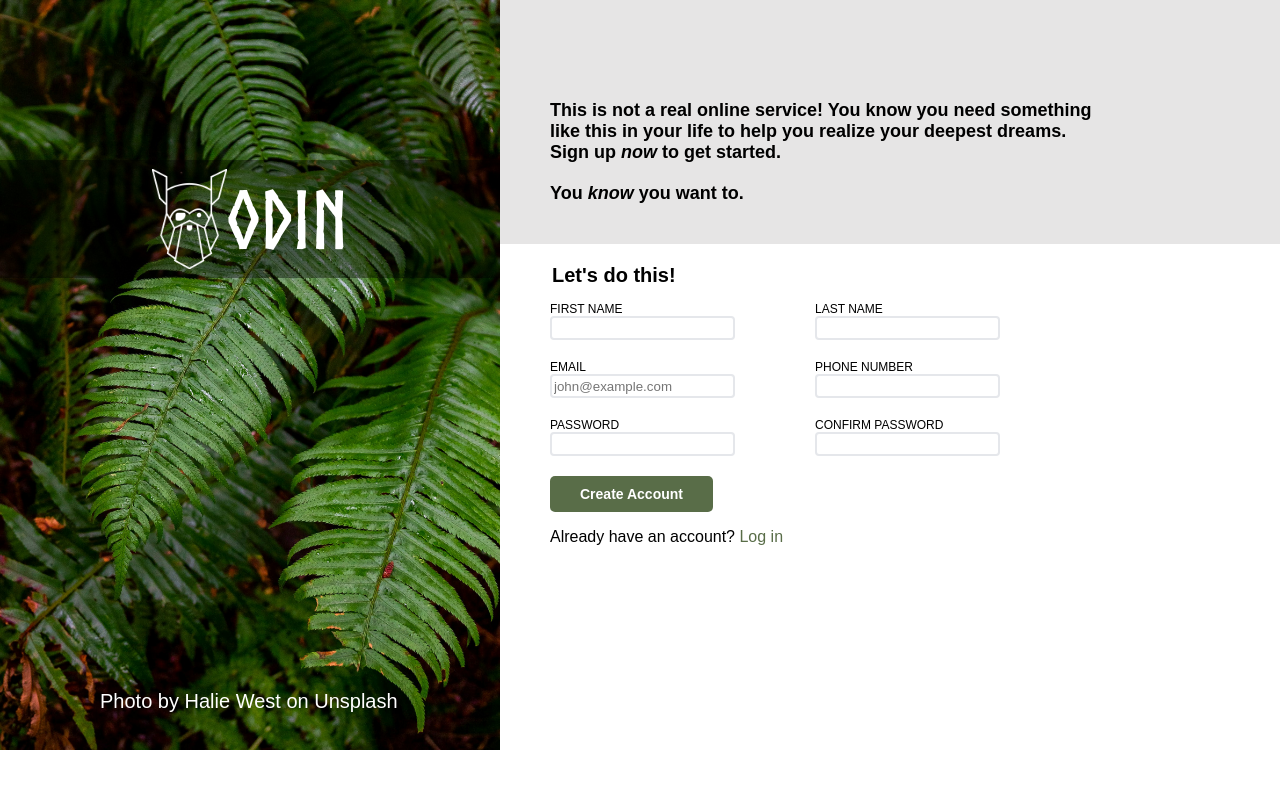
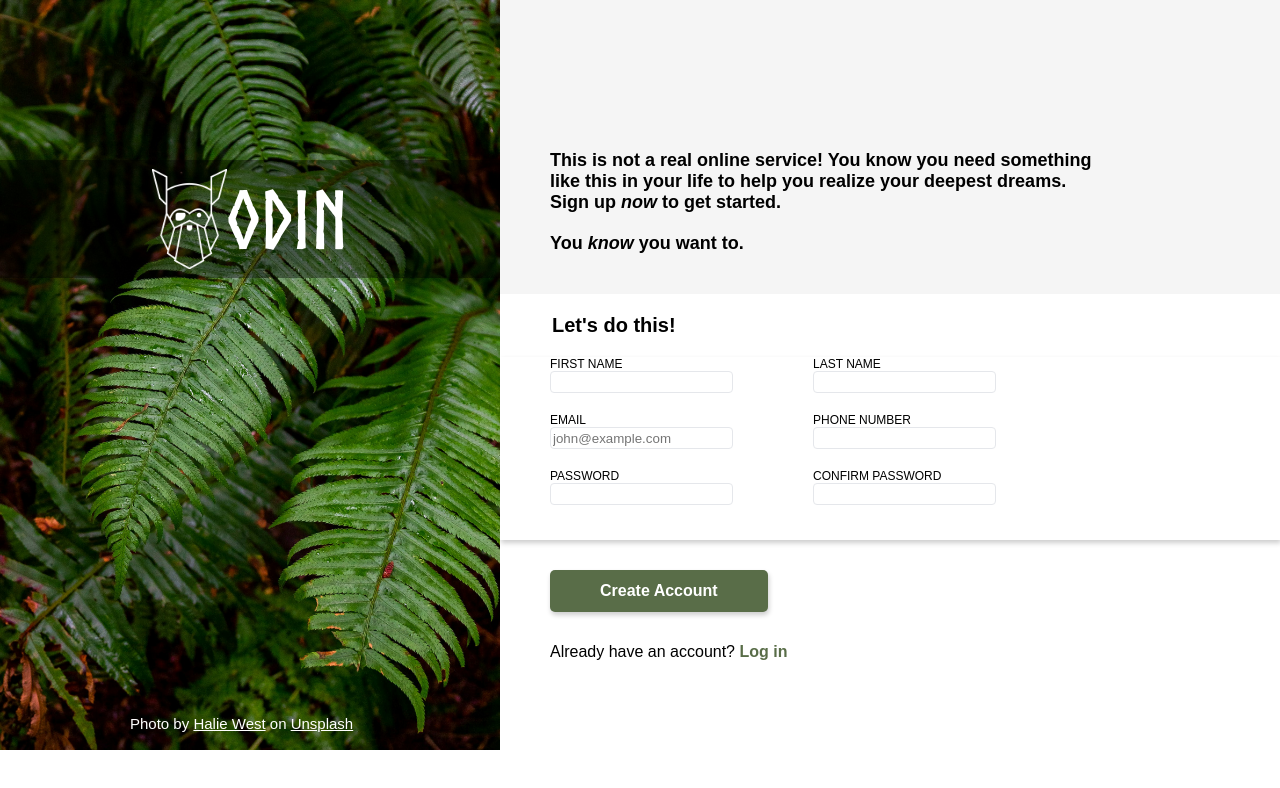
Before and after one commit to tanjonarazaka/sign-up-form, a plain HTML site: page index.html in a window 1280 px wide. Drawn offline with Linux system fonts and the light colour scheme.

Commit message:
Add form validation style and fix css layouts

```diff
--- a/index.html
+++ b/index.html
@@ -10,7 +10,9 @@
     <div class="container">
         <section class="left-section">
             <img src="images/background-image.jpg" class="bg-image">
-            <p>Photo by Halie West on Unsplash</p>
+            <p>Photo by <a href="">Halie West</a> on
+                <a href="https://unsplash.com/photos/green-leaf-plant-in-close-up-photography-25xggax4bSA">
+                Unsplash</a></p>
 
             <div class="logo-container">
                 <img src="images/odin.png" class="logo">
--- a/styles/style.css
+++ b/styles/style.css
@@ -36,11 +36,14 @@ body {
 
 .left-section > p {
     position: absolute;
-    top: 670px;
-    left: 100px;
+    top: 700px;
+    left: 130px;
     color: white;
-    font-size: 20px;
-    text-align: center;
+    font-size: 15px;
+}
+
+.left-section > p > a {
+    color: white;
 }
 
 .bg-image {
@@ -82,9 +85,8 @@ body {
 .top-container {
     display: flex;
     flex-direction: column;
-    /* align-items: center; */
-    background-color: rgb(230, 229, 229);
-    padding: 100px 0px 40px 50px;
+    background-color: rgb(245, 245, 245);
+    padding: 150px 0px 40px 50px;
 }
 
 .top-container > p {
@@ -109,6 +111,11 @@ p > span {
 .form-container {
     display: flex;
     gap: 80px;
+    margin-left: -50px;
+    margin-bottom: 30px;
+    padding-left: 50px;
+    padding-bottom: 15px;
+    box-shadow: 1px 3px 5px rgba(0, 0, 0, 0.2);
 }
 
 .form-block {
@@ -119,7 +126,7 @@ p > span {
 legend {
     font-size: 20px;
     font-weight: bold;
-    margin-bottom: 15px;
+    margin-bottom: 20px;
 }
 
 fieldset {
@@ -128,11 +135,21 @@ fieldset {
     margin: 0;
 }
 
+input[type="password"]:user-invalid {
+    border-color: red;
+}
+
 input {
     margin-bottom: 20px;
-    border: 2px solid #E5E7EB;
+    border: 1px solid #E5E7EB;
     border-radius: 4px;
     height: 18px;
+}
+
+input:focus {
+    outline: none;
+    border-color: blue;
+    box-shadow: 1px 3px 5px rgba(0, 0, 0, 0.2);
 }
 
 label {
@@ -140,16 +157,20 @@ label {
 }
 
 .submit-container > button {
-    font-size: 14px;
+    font-size: 16px;
     font-weight: bold;
     color: white;
-    padding: 10px 30px;
+    padding: 12px 50px;
     border: none;
     border-radius: 5px;
     background-color: #596D48;
+    box-shadow: 1px 3px 5px rgba(0, 0, 0, 0.2);
+    cursor: pointer;
+    margin-bottom: 15px;
 }
 
-a {
+.submit-container > p > a {
     text-decoration: none;
     color: #596D48;
+    font-weight: bold;
 }
```
